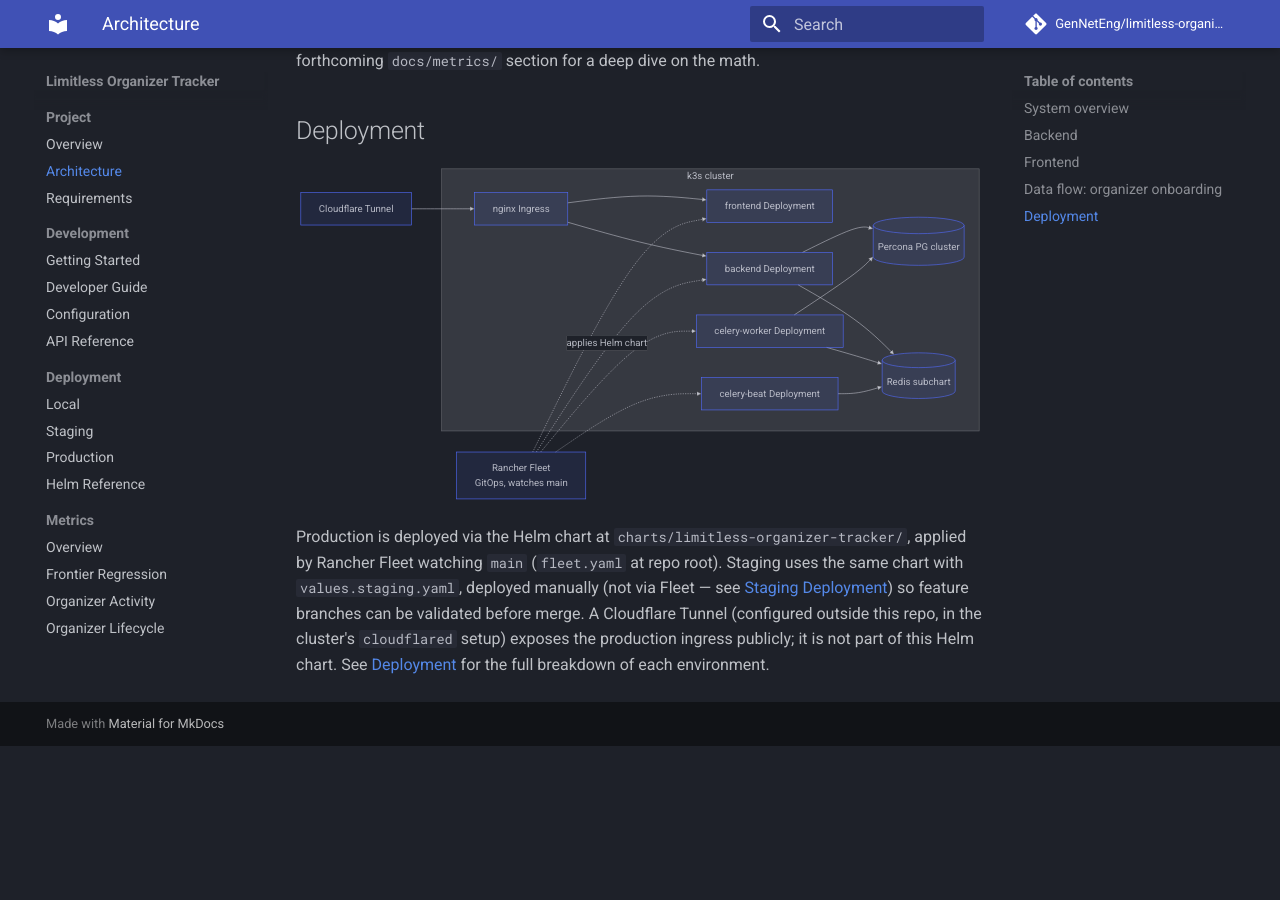
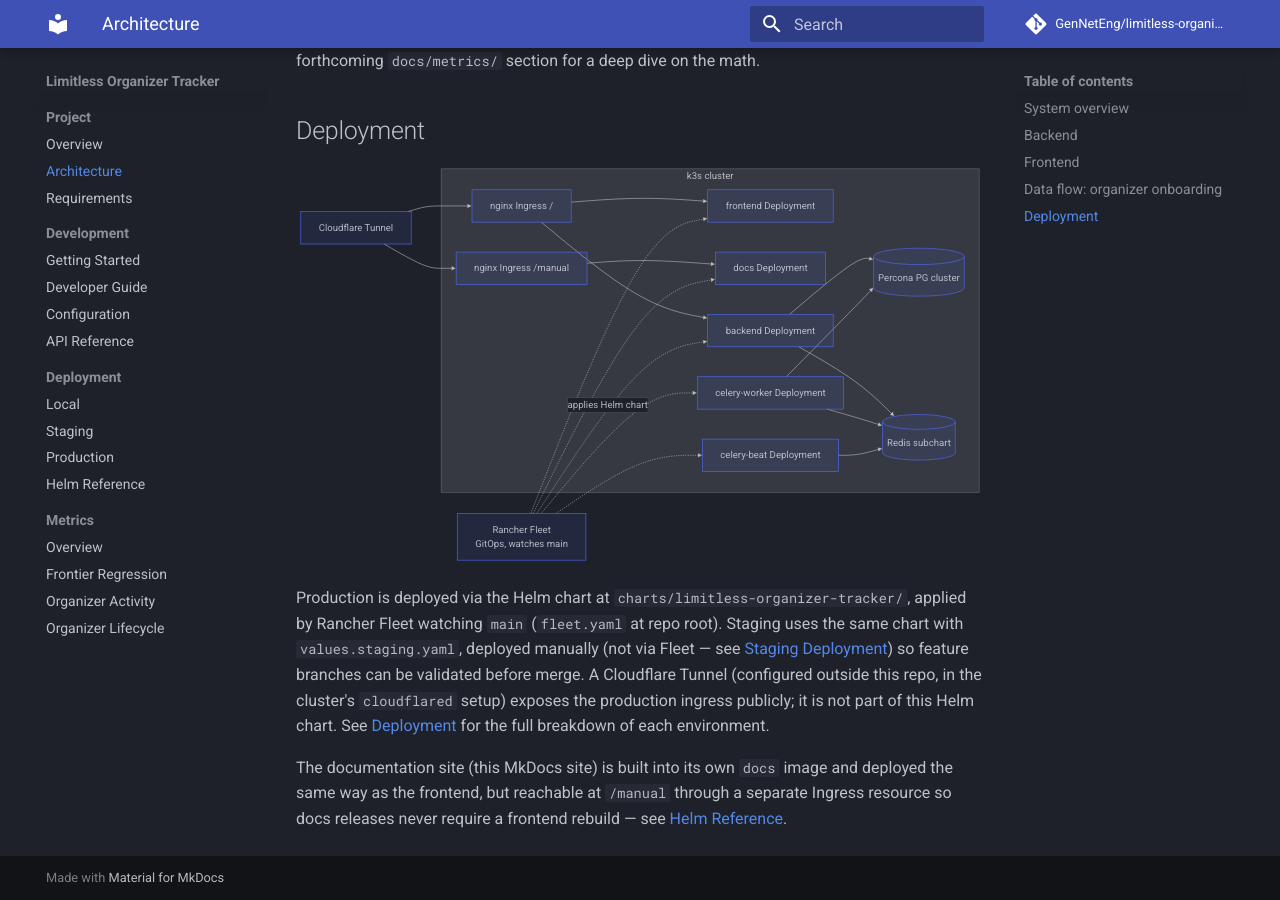
Before and after one commit to GenNetEng/limitless-organizer-tracker, an MkDocs documentation site: the page built from docs/architecture.md, in a window 1280 px wide and 900 px high, scrolled down 2263 px. Built offline with MkDocs 1.6.1 and Material for MkDocs 9.7.7, drawn with Linux system fonts in a browser that asks for light colours; comment, search, counter and statistics services are not loaded; before the commit the page ends 3009 px from its top, so only the background shows below that.

Commit message:
Phase 52 — Deploy docs site via Helm + Ingress (#149)
* feat(infra): deploy docs site via dedicated Helm Deployment + Ingress

Serve the MkDocs site (scaffolded in Phase 50) from the cube cluster,
mirroring the frontend's static-build-into-nginx pattern. Adds
Dockerfile.docs/nginx.docs.conf, a build-docs CI job, and a new
docs Deployment/Service/Ingress reachable at /manual — kept as an
independent Ingress so docs releases never require a frontend rebuild.

Co-Authored-By: Claude <noreply@anthropic.com>

* fix(infra): add use-regex annotation to docs Ingress

ingress-nginx requires nginx.ingress.kubernetes.io/use-regex: "true"
alongside rewrite-target capture-group references ($2) for the path
regex (/manual(/|$)(.*)) to compile correctly — without it the capture
group never establishes and the rewrite target resolves to an empty
string, breaking /manual routing.

Co-Authored-By: Claude <noreply@anthropic.com>

---------

Co-authored-by: Claude <noreply@anthropic.com>

````diff
--- a/docs/architecture.md
+++ b/docs/architecture.md
@@ -108,8 +108,10 @@ section for a deep dive on the math.
 ```mermaid
 graph LR
     subgraph k3s cluster
-        Ingress[nginx Ingress]
+        Ingress[nginx Ingress /]
+        IngressDocs[nginx Ingress /manual]
         FE[frontend Deployment]
+        Docs[docs Deployment]
         BE[backend Deployment]
         CW[celery-worker Deployment]
         CB[celery-beat Deployment]
@@ -120,8 +122,10 @@ graph LR
     Fleet[Rancher Fleet<br/>GitOps, watches main]
 
     Tunnel --> Ingress
+    Tunnel --> IngressDocs
     Ingress --> FE
     Ingress --> BE
+    IngressDocs --> Docs
     BE --> PG
     BE --> R
     CW --> PG
@@ -131,6 +135,7 @@ graph LR
     Fleet -.-> CW
     Fleet -.-> CB
     Fleet -.-> FE
+    Fleet -.-> Docs
 ```
 
 Production is deployed via the Helm chart at
@@ -143,3 +148,9 @@ in the cluster's `cloudflared` setup) exposes the production ingress
 publicly; it is not part of this Helm chart. See
 [Deployment](deployment/local.md) for the full breakdown of each
 environment.
+
+The documentation site (this MkDocs site) is built into its own `docs`
+image and deployed the same way as the frontend, but reachable at
+`/manual` through a separate Ingress resource so docs releases never
+require a frontend rebuild — see
+[Helm Reference](deployment/helm.md#docs-site-manual).
--- /dev/null
+++ b/nginx.docs.conf
@@ -0,0 +1,6 @@
+server {
+    listen 80;
+    root /usr/share/nginx/html;
+    index index.html;
+    error_page 404 /404.html;
+}
````
Also changed, not shown: docs/deployment/helm.md (+24 -2 lines), docs/deployment/production.md (+6 -0 lines), 7 other files.
